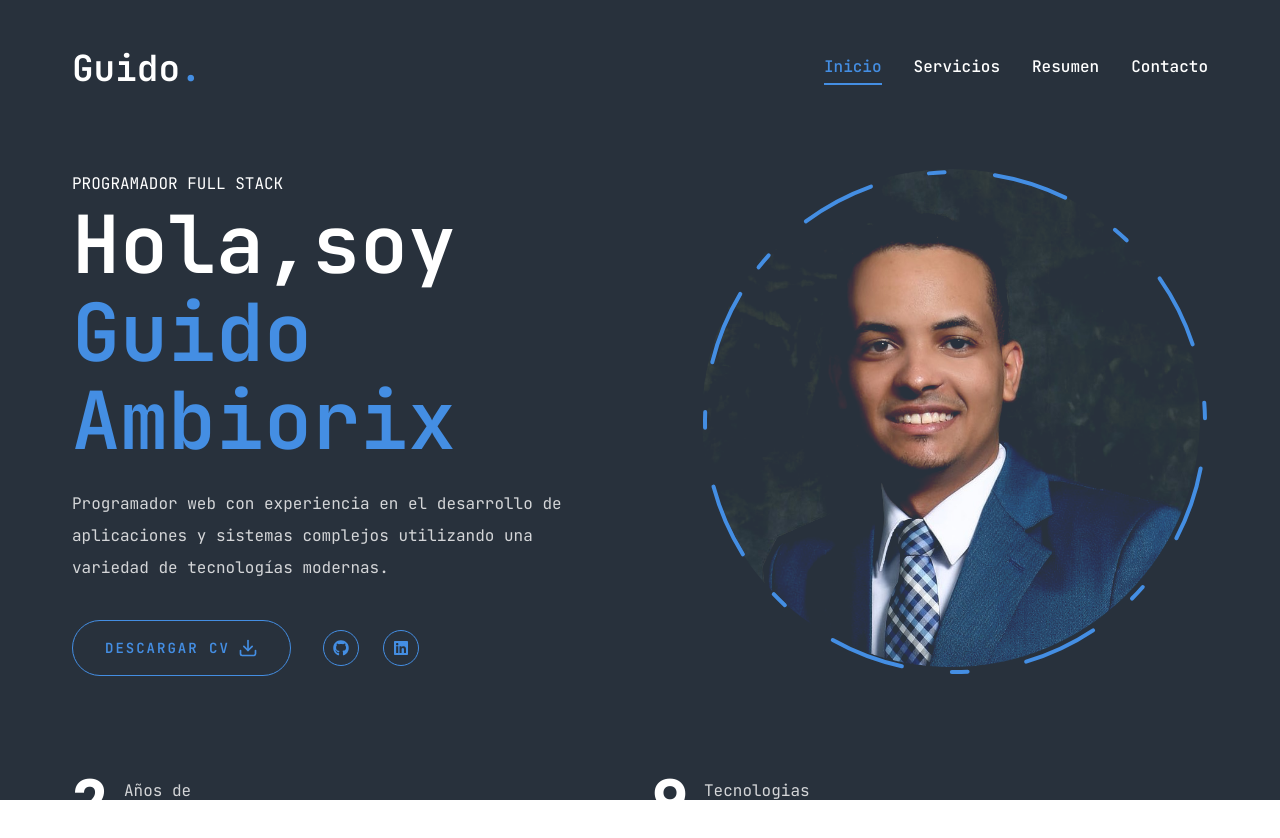
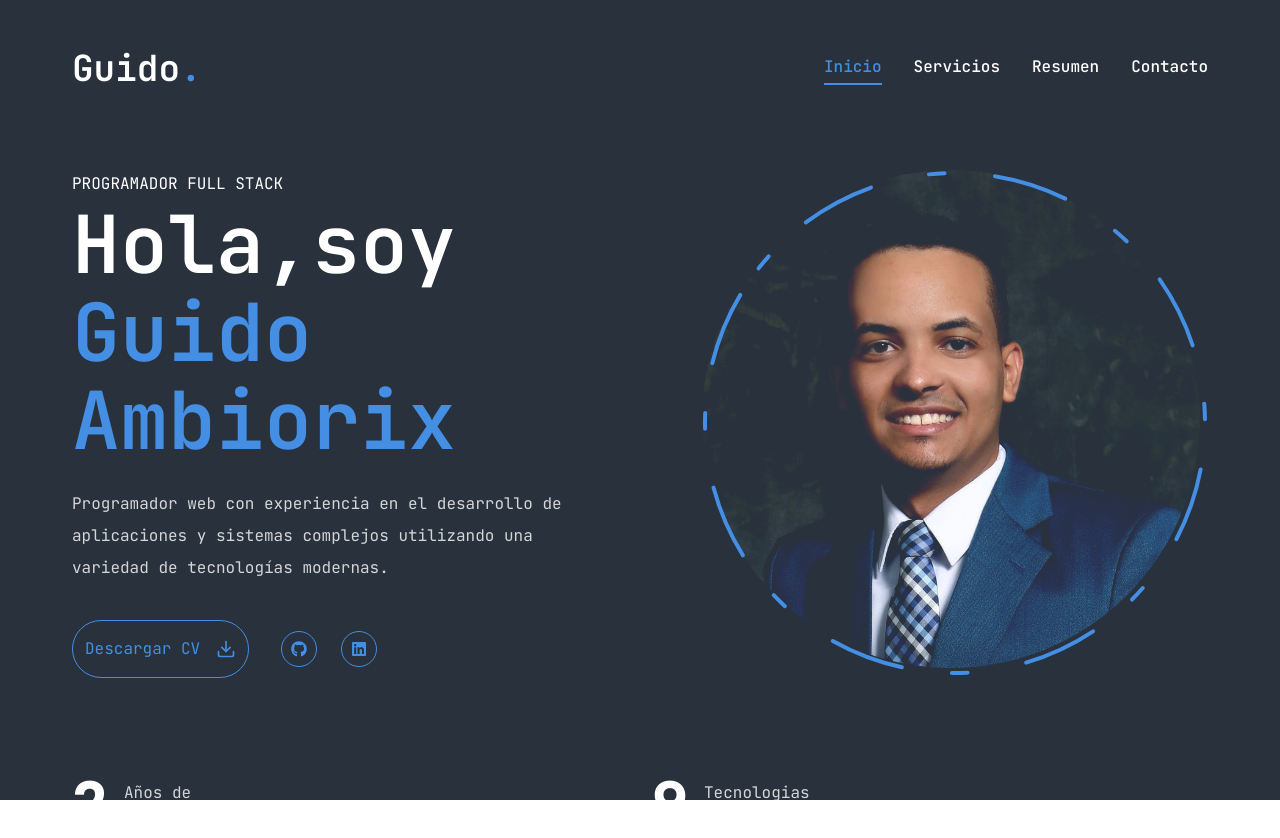
Before and after one commit to GuidoAmbiorix/Portafolio-WEB, a Next.js app: page / in a window 1280 px wide. Shown: the top 838 px of the page. Built offline with nearby package versions, Linux system fonts and the light colour scheme.

Commit message:
se descargar el cv

```diff
--- a/src/app/page.tsx
+++ b/src/app/page.tsx
@@ -8,16 +8,6 @@ import Photo from "@/components/Photo";
 import Stats from "@/components/Stats";
 
 const Home = () => {
-  const pdfUrl =
-    "https://drive.google.com/file/d/1_1014DUQ_G0ds56m4LSKk8slwsi_SG8z/view?usp=sharing"; // Path to your PDF file in the public directory
-
-  const handleDownload = () => {
-    const link = document.createElement("a");
-    link.href = pdfUrl;
-    link.download = "curriculum.pdf";
-    link.click();
-  };
-
   return (
     <section className="h-full">
       <div className="container mx-auto h-full">
@@ -37,7 +27,7 @@ const Home = () => {
             </p>
             {/* btn and socials */}
             <div className="flex flex-col xl:flex-row items-center gap-8">
-              <Button
+              {/* <Button
                 variant="outline"
                 size="lg"
                 className="uppercase flex items-center gap-2"
@@ -46,7 +36,15 @@ const Home = () => {
                 <span>Descargar CV</span>
                 <FiDownload className="text-xl"></FiDownload>
               </Button>
-
+               */}
+              <a
+                href="/cv.pdf"
+                download="cv.pdf"
+                className="border border-accent p-3 rounded-[100px] text-accent flex gap-4 items-center"
+              >
+                <span>Descargar CV</span>
+                <FiDownload className="text-xl"></FiDownload>
+              </a>
               <div className="mb-8 xl:mb-0">
                 <Social
                   containerStyles="flex gap-6"
```
Also changed, not shown: 1 other file (tests, documents, lock files or other folders).
